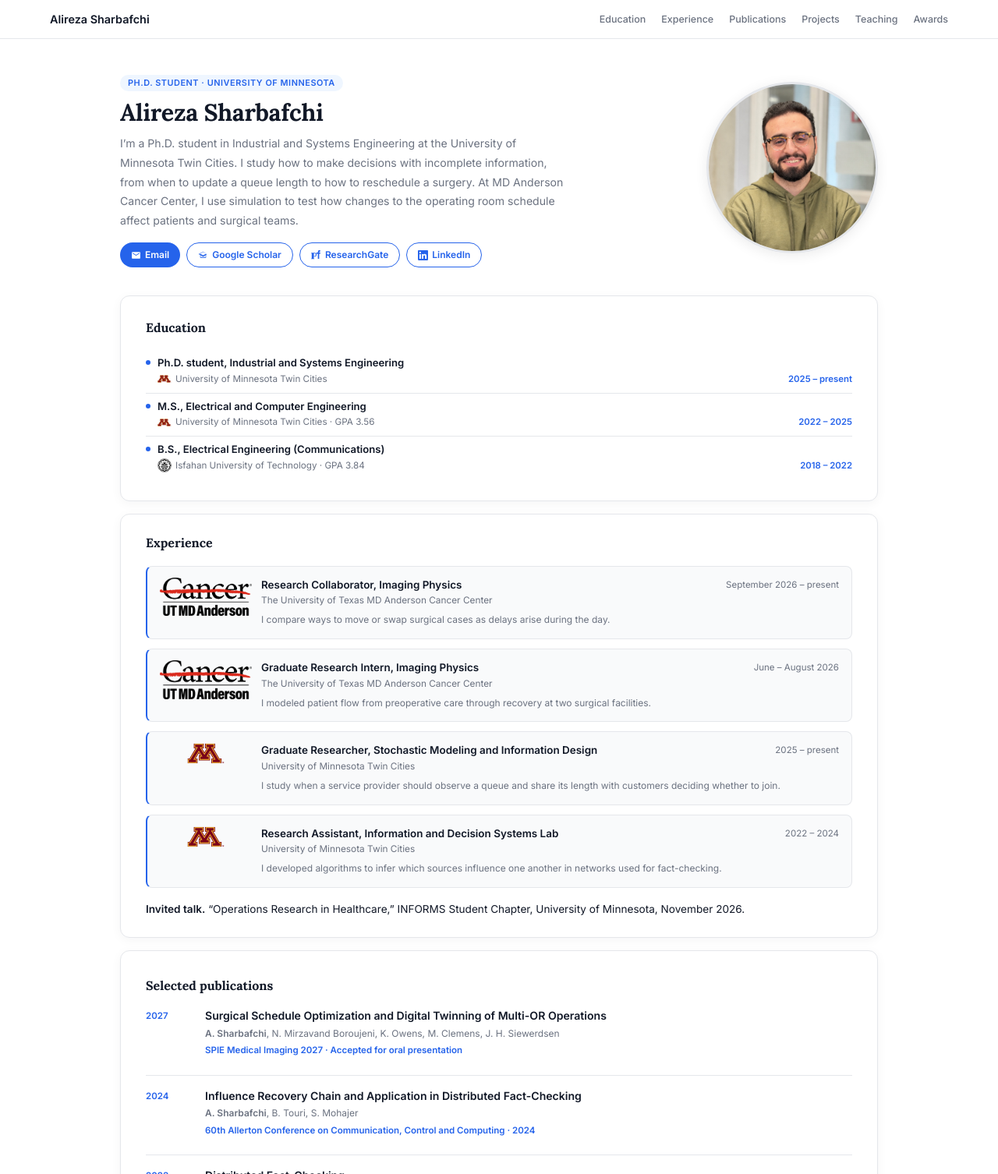
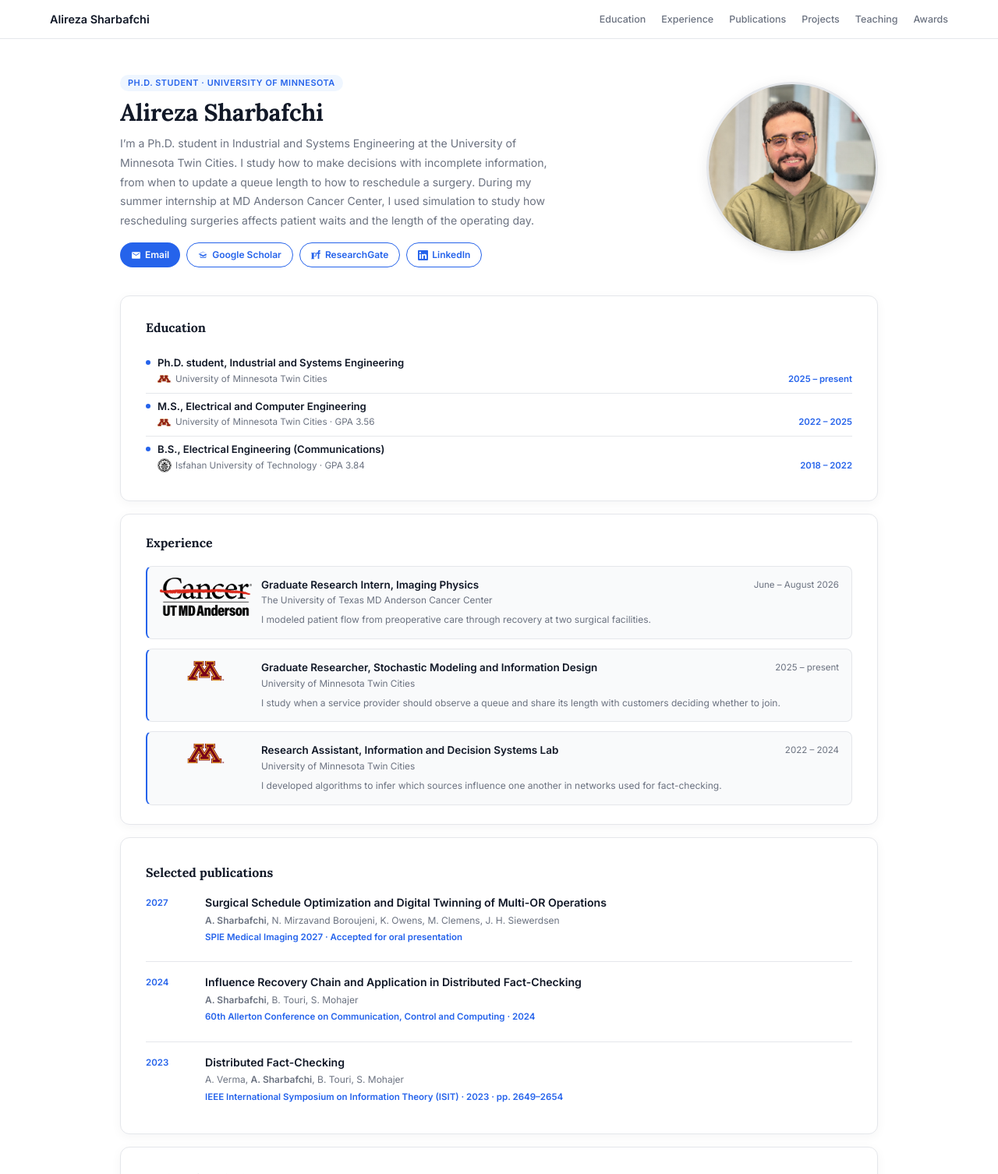
Before and after one commit to AlirezaSharbaf/AlirezaSharbaf.github.io, a plain HTML site: page index.html in a window 1280 px wide. Shown: the top 1506 px of the page at 78% size. Drawn offline with Linux system fonts and the light colour scheme.

Commit message:
Remove collaborator role and invited talk from public profile

```diff
--- a/index.html
+++ b/index.html
@@ -12,13 +12,13 @@
   gtag('config', 'G-JD268DM8Z5');
 </script>
 <title>Alireza Sharbafchi — Ph.D. Student, Industrial & Systems Engineering, University of Minnesota</title>
-<meta name="description" content="Alireza Sharbafchi studies operations research at the University of Minnesota and collaborates with MD Anderson Cancer Center on operating room scheduling. His research also covers queue monitoring and distributed fact-checking."/>
+<meta name="description" content="Alireza Sharbafchi is an operations researcher at the University of Minnesota. His work spans operating room scheduling, queue monitoring, and distributed fact-checking."/>
 <meta name="keywords" content="Alireza Sharbafchi, University of Minnesota, MD Anderson, operations research, surgical scheduling, discrete-event simulation, queueing, information design, distributed fact-checking"/>
 <meta name="author" content="Alireza Sharbafchi"/>
 <meta name="robots" content="index, follow, max-image-preview:large"/>
 <meta name="googlebot" content="index, follow"/>
 <meta property="og:title" content="Alireza Sharbafchi — Ph.D. Student, University of Minnesota"/>
-<meta property="og:description" content="Alireza Sharbafchi studies operations research at the University of Minnesota and collaborates with MD Anderson Cancer Center on operating room scheduling. His research also covers queue monitoring and distributed fact-checking."/>
+<meta property="og:description" content="Alireza Sharbafchi is an operations researcher at the University of Minnesota. His work spans operating room scheduling, queue monitoring, and distributed fact-checking."/>
 <meta property="og:url" content="https://alirezasharbaf.github.io/"/>
 <meta property="og:type" content="website"/>
 <meta property="og:site_name" content="Alireza Sharbafchi"/>
@@ -26,7 +26,7 @@
 <meta property="og:image:alt" content="Alireza Sharbafchi"/>
 <meta name="twitter:card" content="summary_large_image"/>
 <meta name="twitter:title" content="Alireza Sharbafchi — Ph.D. Student, University of Minnesota"/>
-<meta name="twitter:description" content="Alireza Sharbafchi studies operations research at the University of Minnesota and collaborates with MD Anderson Cancer Center on operating room scheduling. His research also covers queue monitoring and distributed fact-checking."/>
+<meta name="twitter:description" content="Alireza Sharbafchi is an operations researcher at the University of Minnesota. His work spans operating room scheduling, queue monitoring, and distributed fact-checking."/>
 <meta name="twitter:image" content="https://alirezasharbaf.github.io/assets/headshot-2026.jpeg"/>
 <link rel="canonical" href="https://alirezasharbaf.github.io/"/>
 <meta name="google-site-verification" content="Sx9WPdq8LfvZd325GRl5zDQa84C2UrjY2XmZ5Cj0ZqY" />
@@ -184,8 +184,8 @@ nav{
 .outer [id]{scroll-margin-top:64px}
 .exp-body{flex:1;min-width:0}
 .exp-logo-umn{width:48px}
-.invited-talk,.methods-tools,.project p,.project li{font-size:.85rem;line-height:1.7}
-.invited-talk,.methods-tools{margin-top:16px}
+.methods-tools,.project p,.project li{font-size:.85rem;line-height:1.7}
+.methods-tools{margin-top:16px}
 .project + .project{border-top:1px solid var(--border);margin-top:16px;padding-top:16px}
 .project h3{font-size:.92rem;margin-bottom:4px}
 .project ul{padding-left:1.25rem;margin-top:5px}
@@ -252,7 +252,7 @@ footer{border-top:1px solid var(--border);background:var(--surface);padding:20px
   <div>
     <div class="hero-tag">Ph.D. Student · University of Minnesota</div>
     <h1>Alireza Sharbafchi</h1>
-    <p class="hero-bio">I’m a Ph.D. student in Industrial and Systems Engineering at the University of Minnesota Twin Cities. I study how to make decisions with incomplete information, from when to update a queue length to how to reschedule a surgery. At MD Anderson Cancer Center, I use simulation to test how changes to the operating room schedule affect patients and surgical teams.</p>
+    <p class="hero-bio">I’m a Ph.D. student in Industrial and Systems Engineering at the University of Minnesota Twin Cities. I study how to make decisions with incomplete information, from when to update a queue length to how to reschedule a surgery. During my summer internship at MD Anderson Cancer Center, I used simulation to study how rescheduling surgeries affects patient waits and the length of the operating day.</p>
     <div class="links">
       <a class="link-btn link-primary" href="mailto:sharb019@umn.edu">
         <svg width="13" height="13" viewBox="0 0 24 24" fill="currentColor"><path d="M20 4H4c-1.1 0-2 .9-2 2v12c0 1.1.9 2 2 2h16c1.1 0 2-.9 2-2V6c0-1.1-.9-2-2-2zm0 4l-8 5-8-5V6l8 5 8-5v2z"/></svg>
@@ -323,14 +323,6 @@ footer{border-top:1px solid var(--border);background:var(--surface);padding:20px
       <article class="exp-item">
         <div class="exp-logo-wrap"><img class="exp-logo" src="assets/md-anderson-logo.png" alt=""/></div>
         <div class="exp-body">
-          <div class="exp-top"><h3 class="exp-role">Research Collaborator, Imaging Physics</h3><span class="exp-date">September 2026 – present</span></div>
-          <div class="exp-org">The University of Texas MD Anderson Cancer Center</div>
-          <p class="exp-desc">I compare ways to move or swap surgical cases as delays arise during the day.</p>
-        </div>
-      </article>
-      <article class="exp-item">
-        <div class="exp-logo-wrap"><img class="exp-logo" src="assets/md-anderson-logo.png" alt=""/></div>
-        <div class="exp-body">
           <div class="exp-top"><h3 class="exp-role">Graduate Research Intern, Imaging Physics</h3><span class="exp-date">June – August 2026</span></div>
           <div class="exp-org">The University of Texas MD Anderson Cancer Center</div>
           <p class="exp-desc">I modeled patient flow from preoperative care through recovery at two surgical facilities.</p>
@@ -353,7 +345,7 @@ footer{border-top:1px solid var(--border);background:var(--surface);padding:20px
         </div>
       </article>
     </div>
-    <p class="invited-talk"><strong>Invited talk.</strong> “Operations Research in Healthcare,” INFORMS Student Chapter, University of Minnesota, November 2026.</p>
+
   </section>
 
   <!-- Publications -->
```
